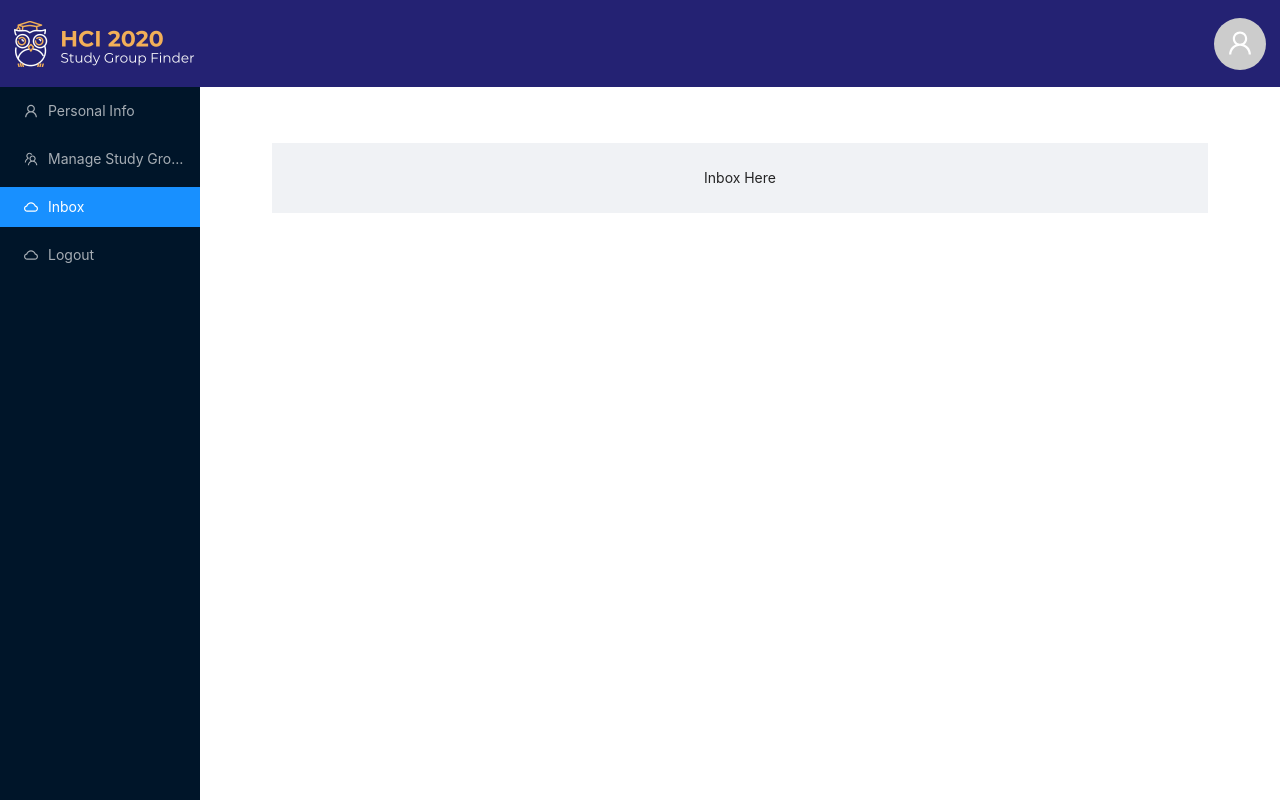
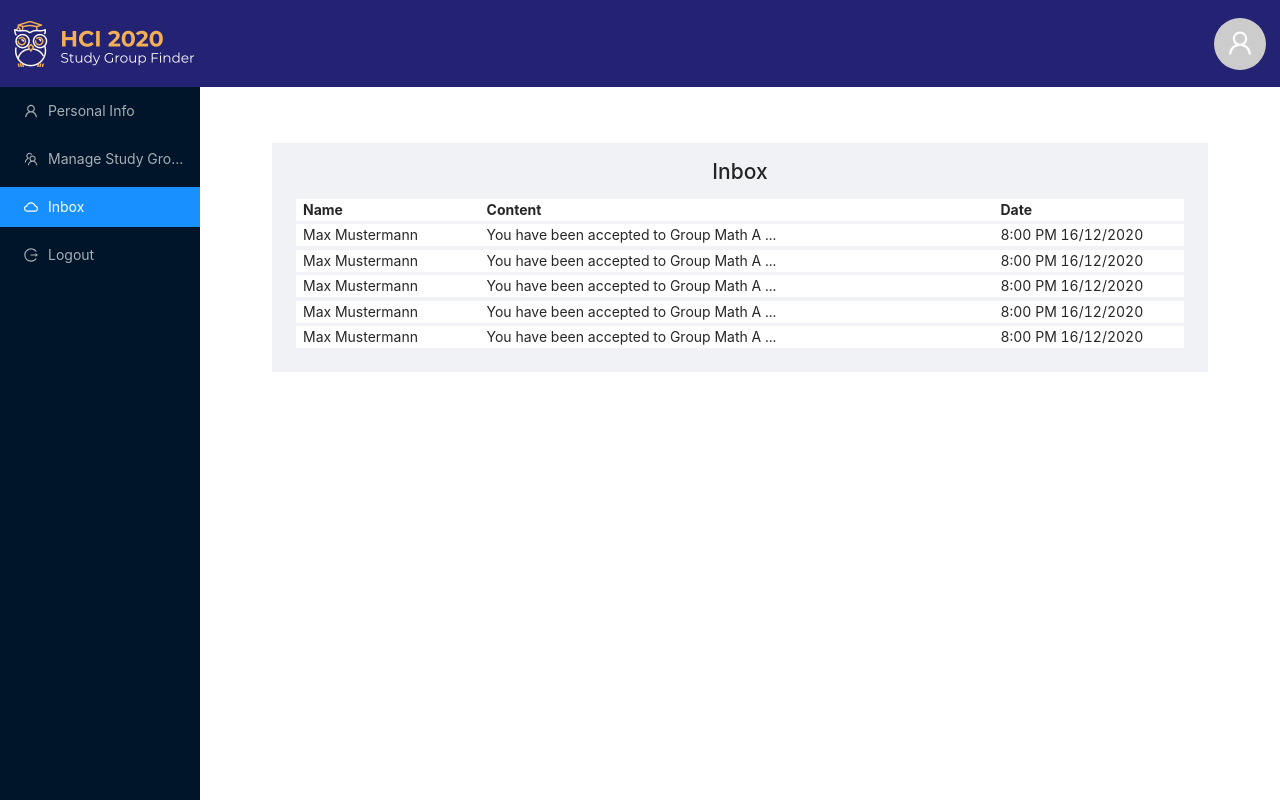
Before and after one commit to theanh226/hci2020, a Next.js app: page /personal-inbox in a window 1280 px wide. Built offline with nearby package versions, Linux system fonts and the light colour scheme.

Commit message:
Inbox and small adjustment

```diff
--- /dev/null
+++ b/components/mail.js
@@ -0,0 +1,13 @@
+import React from "react";
+import { Row, Col} from "antd";
+
+const Mail = () => {
+  return (
+      <Row style={{background: "white", marginTop: "0.25em", textAlign: "left", paddingLeft: "0.5em"}}>
+          <Col span={5}>Max Mustermann</Col>
+          <Col span={14}>You have been accepted to Group Math A ...</Col>
+          <Col span={5}>8:00 PM 16/12/2020</Col>
+      </Row>
+  );
+};
+export default Mail;
--- a/pages/personal-group-manage/index.js
+++ b/pages/personal-group-manage/index.js
@@ -2,7 +2,7 @@ import React from "react";
 import Link from "next/link";
 import LayoutMain from "../../layouts/index";
 import { Row, Col, Layout, Menu } from "antd";
-import { CloudOutlined, TeamOutlined, UserOutlined } from "@ant-design/icons";
+import { CloudOutlined, TeamOutlined, UserOutlined, LogoutOutlined } from "@ant-design/icons";
 
 const { Content, Sider } = Layout;
 
@@ -29,7 +29,7 @@ const PersonalGroupManage = () => {
             <Menu.Item key="3" icon={<CloudOutlined />}>
               <Link href="/personal-inbox">Inbox</Link>
             </Menu.Item>
-            <Menu.Item key="4" icon={<CloudOutlined />}>
+            <Menu.Item key="4" icon={<LogoutOutlined />}>
               <Link href="/login">Logout</Link>
             </Menu.Item>
           </Menu>
@@ -47,7 +47,6 @@ const PersonalGroupManage = () => {
                 background: "#f0f2f5",
               }}
             >
-              Manage Group Here
             </div>
           </Content>
         </Layout>
--- a/pages/personal-inbox/index.js
+++ b/pages/personal-inbox/index.js
@@ -1,8 +1,14 @@
 import React from "react";
 import Link from "next/link";
 import LayoutMain from "../../layouts/index";
+import Mail from "../../components/mail";
 import { Row, Col, Layout, Menu } from "antd";
-import { CloudOutlined, TeamOutlined, UserOutlined } from "@ant-design/icons";
+import {
+  CloudOutlined,
+  TeamOutlined,
+  UserOutlined,
+  LogoutOutlined,
+} from "@ant-design/icons";
 
 const { Content, Sider } = Layout;
 
@@ -29,7 +35,7 @@ const PersonalInbox = () => {
             <Menu.Item key="3" icon={<CloudOutlined />}>
               <Link href="/personal-inbox">Inbox</Link>
             </Menu.Item>
-            <Menu.Item key="4" icon={<CloudOutlined />}>
+            <Menu.Item key="4" icon={<LogoutOutlined />}>
               <Link href="/login">Logout</Link>
             </Menu.Item>
           </Menu>
@@ -42,12 +48,22 @@ const PersonalInbox = () => {
             <div
               className="site-layout-background"
               style={{
-                padding: 24,
+                padding: "12px 24px 24px",
                 textAlign: "center",
                 background: "#f0f2f5",
               }}
             >
-              Inbox Here
+              <h2>Inbox</h2>
+              <Row style={{ background: "white", fontWeight: "bold", textAlign: "left", paddingLeft: "0.5em" }}>
+                <Col span={5}>Name</Col>
+                <Col span={14}>Content</Col>
+                <Col span={5}>Date</Col>
+              </Row>
+              <Mail />
+              <Mail />
+              <Mail />
+              <Mail />
+              <Mail />
             </div>
           </Content>
         </Layout>
--- a/pages/personal-info/index.js
+++ b/pages/personal-info/index.js
@@ -2,7 +2,7 @@ import React from "react";
 import Link from "next/link";
 import LayoutMain from "../../layouts/index";
 import { Row, Col, Layout, Menu } from "antd";
-import { CloudOutlined, TeamOutlined, UserOutlined } from "@ant-design/icons";
+import { CloudOutlined, TeamOutlined, UserOutlined, LogoutOutlined} from "@ant-design/icons";
 
 const { Content, Sider } = Layout;
 
@@ -29,7 +29,7 @@ const PersonalInfo = () => {
             <Menu.Item key="3" icon={<CloudOutlined />}>
               <Link href="/personal-inbox">Inbox</Link>
             </Menu.Item>
-            <Menu.Item key="4" icon={<CloudOutlined />}>
+            <Menu.Item key="4" icon={<LogoutOutlined />}>
               <Link href="/login">Logout</Link>
             </Menu.Item>
           </Menu>
@@ -47,6 +47,7 @@ const PersonalInfo = () => {
                 background: "#f0f2f5",
               }}
             >
+              <h2>Personal Info</h2>
               <Row>
                 <Col span={16}>
                   <Row
```
